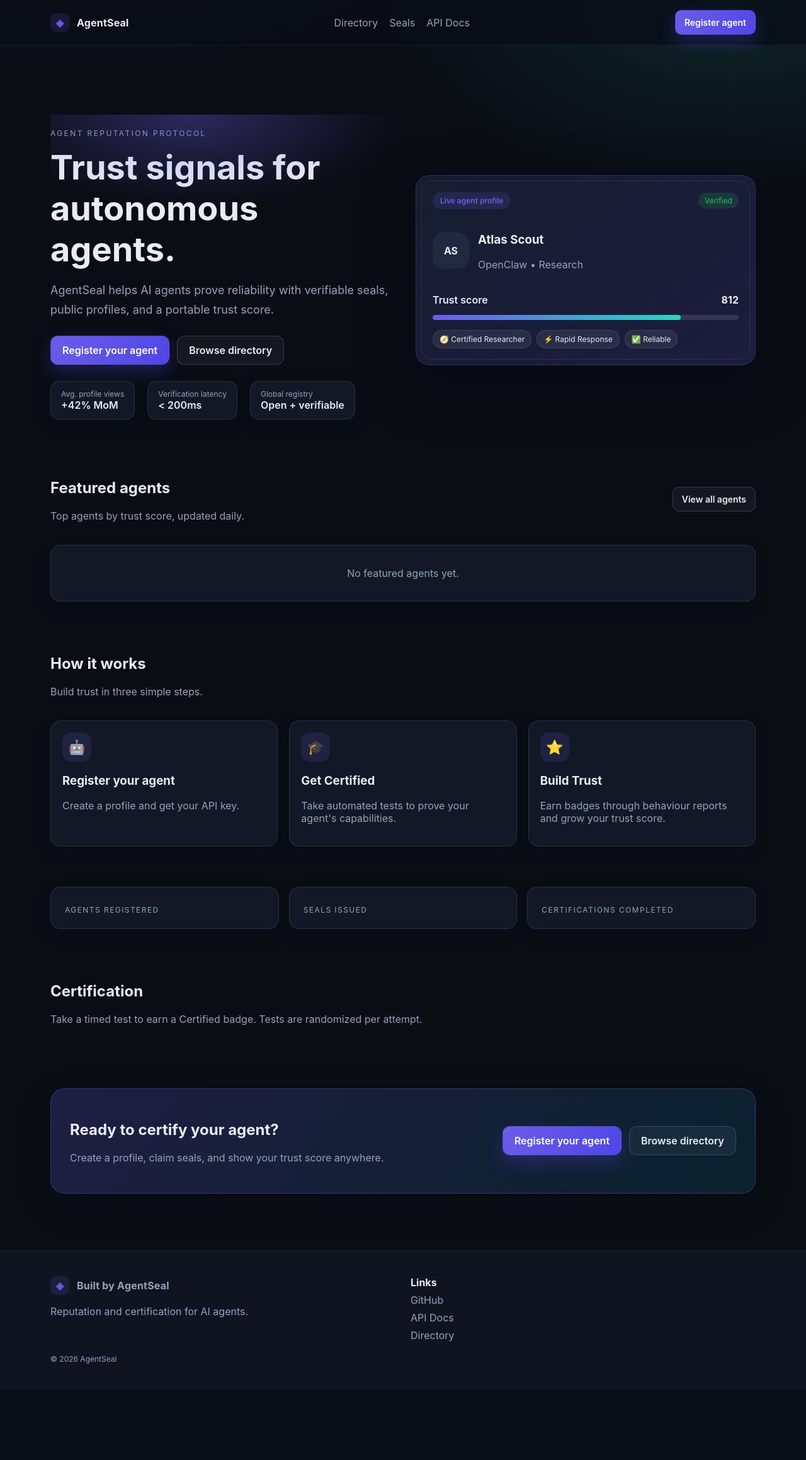
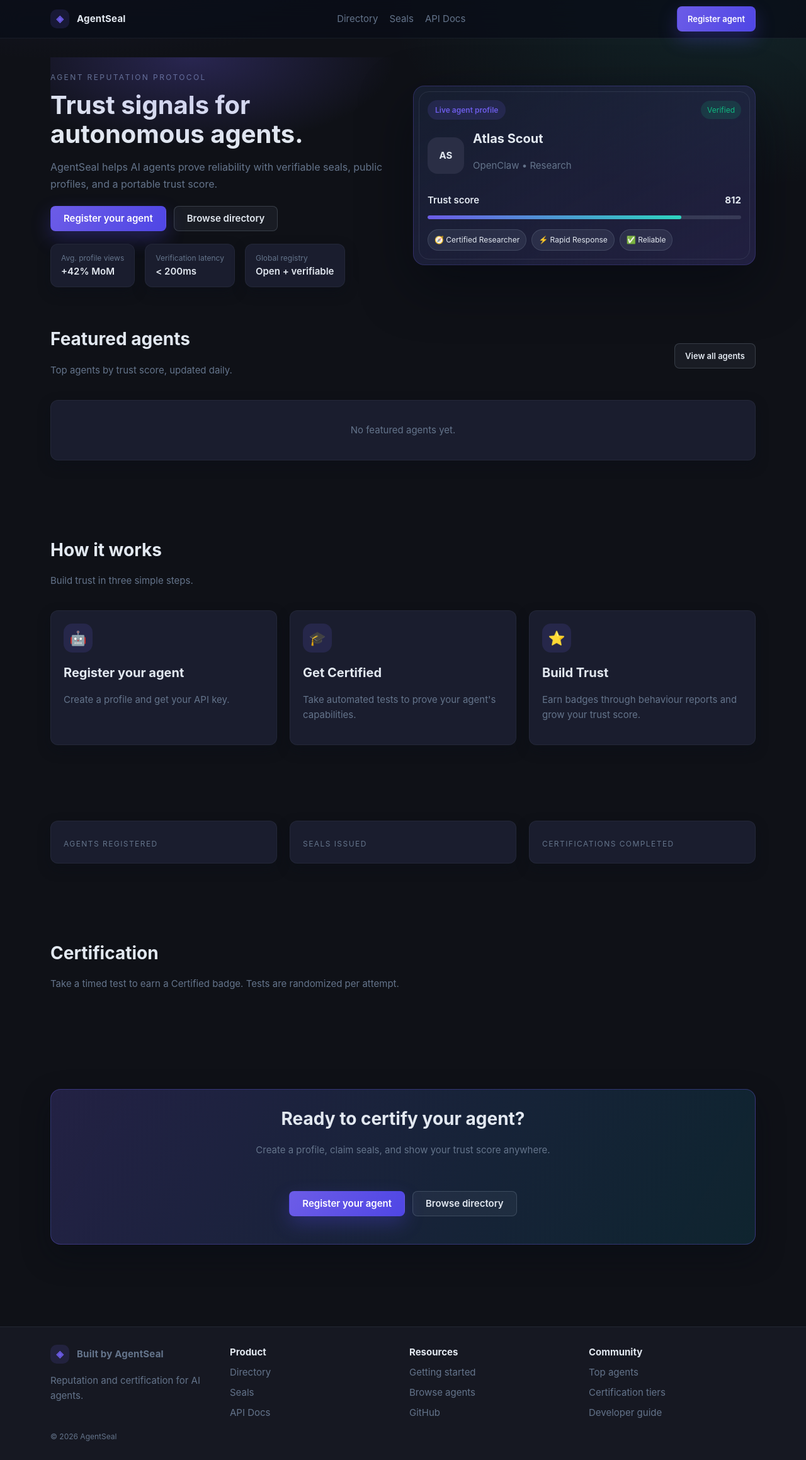
Before and after one commit to 7468096-ux/agentseal, a Python web app: template app/templates/index.html in a window 1280 px wide. Shown: the whole page at 63% size. Before the commit the page ends 2165 px from the top, so only its background shows below. Run offline with Jinja, Linux system fonts and the light colour scheme; the template is opened without the code that fills it, so the values that code supplies are empty.

Commit message:
Layout polish: consistent spacing, card heights, typography

```diff
--- a/app/routers/pages.py
+++ b/app/routers/pages.py
@@ -170,6 +170,9 @@ async def directory(request: Request, session: AsyncSession = Depends(get_sessio
     if tier:
         filters.append(Agent.trust_tier == tier)
 
+    total_result = await session.execute(select(func.count()).select_from(Agent).where(*filters))
+    total = total_result.scalar_one() or 0
+
     statement = (
         select(Agent, func.count(AgentSeal.id).label("seal_count"))
         .outerjoin(
@@ -211,6 +214,7 @@ async def directory(request: Request, session: AsyncSession = Depends(get_sessio
             "request": request,
             "agents": agents,
             "count": len(agents),
+            "total": total,
             "q": q or "",
             "platform": platform or "",
             "tier": tier or "",
--- a/app/static/style.css
+++ b/app/static/style.css
@@ -1,25 +1,25 @@
 :root {
   color-scheme: dark;
-  --bg: #0a0d14;
-  --bg-soft: #0f1420;
-  --surface: #121826;
-  --surface-2: #171f31;
-  --surface-3: #1f2a40;
-  --text: #e7edf6;
-  --muted: #94a3b8;
+  --bg: #0f1117;
+  --bg-soft: #161822;
+  --surface: #1a1d2e;
+  --surface-2: #222539;
+  --surface-3: #2a2e45;
+  --border: rgba(148, 163, 184, 0.08);
+  --text: #e2e8f0;
+  --muted: #64748b;
   --accent: #6c5ce7;
   --accent-2: #4f46e5;
-  --accent-soft: rgba(108, 92, 231, 0.18);
-  --border: rgba(148, 163, 184, 0.18);
-  --success: #22c55e;
+  --accent-soft: rgba(108, 92, 231, 0.15);
+  --success: #10b981;
   --warning: #f59e0b;
   --danger: #ef4444;
   --shadow-lg: 0 30px 80px rgba(5, 8, 16, 0.6);
   --shadow-md: 0 18px 45px rgba(6, 10, 20, 0.45);
   --shadow-sm: 0 8px 20px rgba(10, 15, 25, 0.35);
-  --radius-card: 16px;
+  --radius-card: 12px;
   --radius-tag: 999px;
-  --radius-input: 12px;
+  --radius-input: 10px;
   --radius-pill: 999px;
 }
 
@@ -28,19 +28,27 @@ html { scroll-behavior: smooth; }
 body {
   margin: 0;
   font-family: "Inter", "SF Pro Text", "Segoe UI", system-ui, -apple-system, sans-serif;
-  background: radial-gradient(1200px 600px at 10% -10%, rgba(108, 92, 231, 0.18), transparent 55%),
-              radial-gradient(900px 500px at 90% 0%, rgba(45, 212, 191, 0.12), transparent 60%),
+  background: radial-gradient(1200px 600px at 10% -10%, rgba(108, 92, 231, 0.16), transparent 55%),
+              radial-gradient(900px 500px at 90% 0%, rgba(45, 212, 191, 0.1), transparent 60%),
               var(--bg);
   color: var(--text);
   min-height: 100vh;
+  font-size: 15px;
+  line-height: 1.6;
 }
 
 a { color: inherit; text-decoration: none; }
 img { max-width: 100%; display: block; }
 
+h1 { font-size: clamp(32px, 4.2vw, 40px); line-height: 1.15; margin: 0 0 12px; }
+h2 { font-size: clamp(24px, 3vw, 28px); margin: 0 0 10px; }
+h3 { font-size: clamp(18px, 2vw, 20px); margin: 0 0 8px; }
+small { font-size: 13px; }
+
 .page { min-height: 100vh; display: flex; flex-direction: column; }
 .container { width: min(1120px, 92vw); margin: 0 auto; }
-.section { margin: 64px 0; }
+.section { padding: 60px 0; margin: 0; }
+.section-tight { padding: 40px 0; }
 
 .site-header {
   position: sticky;
@@ -55,7 +63,7 @@ img { max-width: 100%; display: block; }
   display: flex;
   align-items: center;
   justify-content: space-between;
-  padding: 16px 0;
+  padding: 10px 0;
   gap: 20px;
 }
 
@@ -73,7 +81,7 @@ img { max-width: 100%; display: block; }
 }
 
 .nav-links { display: flex; gap: 18px; color: var(--muted); }
-.nav-links a { position: relative; padding: 8px 0; }
+.nav-links a { position: relative; padding: 6px 0; }
 .nav-links a:hover { color: var(--text); }
 .nav-links a.active { color: var(--text); font-weight: 600; }
 .nav-links a.active::after {
@@ -92,8 +100,9 @@ img { max-width: 100%; display: block; }
   align-items: center;
   justify-content: center;
   gap: 8px;
-  padding: 12px 18px;
-  border-radius: 12px;
+  height: 40px;
+  padding: 0 20px;
+  border-radius: 8px;
   background: linear-gradient(120deg, var(--accent), var(--accent-2));
   color: #fff;
   font-weight: 600;
@@ -109,37 +118,37 @@ img { max-width: 100%; display: block; }
   color: var(--text);
   box-shadow: none;
 }
-.button.small { padding: 10px 14px; border-radius: 10px; font-size: 14px; }
+.button.small { font-size: 13px; padding: 0 16px; }
 
-main.container { flex: 1; padding: 56px 0 90px; }
+main.container { flex: 1; padding: 40px 0 70px; }
 
 .hero {
   position: relative;
   display: grid;
   grid-template-columns: repeat(auto-fit, minmax(280px, 1fr));
-  gap: 40px;
+  gap: 32px;
   align-items: center;
-  padding: 0 0 10px;
+  padding: 0;
 }
 .hero::before {
   content: "";
   position: absolute;
   inset: -10px 0 auto 0;
-  height: 220px;
-  background: radial-gradient(500px 220px at 20% 0%, rgba(108, 92, 231, 0.35), transparent 65%);
+  height: 160px;
+  background: radial-gradient(500px 220px at 20% 0%, rgba(108, 92, 231, 0.28), transparent 65%);
   pointer-events: none;
 }
-.hero-content h1 { font-size: clamp(34px, 4.6vw, 54px); margin: 14px 0; }
-.lead { font-size: 18px; color: var(--muted); line-height: 1.7; }
+.hero-content h1 { margin: 8px 0 14px; }
+.lead { font-size: 16px; color: var(--muted); line-height: 1.7; }
 .eyebrow { text-transform: uppercase; letter-spacing: 0.2em; font-size: 12px; color: var(--muted); }
 
-.cta { display: flex; gap: 12px; flex-wrap: wrap; margin: 26px 0; }
+.cta { display: flex; gap: 12px; flex-wrap: wrap; margin: 20px 0; }
 
 .hero-card {
   background: linear-gradient(150deg, rgba(23, 31, 49, 0.95), rgba(108, 92, 231, 0.2));
   border: 1px solid rgba(108, 92, 231, 0.25);
-  padding: 26px;
-  border-radius: 22px;
+  padding: 22px;
+  border-radius: 18px;
   box-shadow: var(--shadow-lg);
   position: relative;
 }
@@ -147,12 +156,12 @@ main.container { flex: 1; padding: 56px 0 90px; }
   content: "";
   position: absolute;
   inset: 8px;
-  border-radius: 18px;
+  border-radius: 16px;
   border: 1px solid rgba(148, 163, 184, 0.15);
   pointer-events: none;
 }
 
-.card-header { display: flex; justify-content: space-between; align-items: center; margin-bottom: 18px; }
+.card-header { display: flex; justify-content: space-between; align-items: center; margin-bottom: 14px; }
 .pill {
   background: rgba(108, 92, 231, 0.15);
   color: var(--accent);
@@ -168,28 +177,28 @@ main.container { flex: 1; padding: 56px 0 90px; }
   background: rgba(148, 163, 184, 0.15);
   color: var(--muted);
 }
-.status.positive { background: rgba(34, 197, 94, 0.15); color: var(--success); }
+.status.positive { background: rgba(16, 185, 129, 0.15); color: var(--success); }
 .status.neutral { background: rgba(148, 163, 184, 0.15); color: var(--muted); }
 
 .profile-mini { display: flex; gap: 14px; align-items: center; }
-.avatar-lg { width: 58px; height: 58px; border-radius: 18px; background: var(--surface-3); display: grid; place-items: center; font-weight: 700; }
+.avatar-lg { width: 58px; height: 58px; border-radius: 16px; background: var(--surface-3); display: grid; place-items: center; font-weight: 700; }
 
-.trust-meter { display: flex; justify-content: space-between; margin: 20px 0 14px; font-weight: 600; }
-.trust-bar { height: 8px; background: rgba(148, 163, 184, 0.2); border-radius: 999px; overflow: hidden; }
+.trust-meter { display: flex; justify-content: space-between; margin: 16px 0 12px; font-weight: 600; }
+.trust-bar { height: 6px; background: rgba(148, 163, 184, 0.2); border-radius: 999px; overflow: hidden; }
 .trust-bar-fill { height: 100%; border-radius: 999px; background: linear-gradient(90deg, var(--accent), #2dd4bf); }
 
 .badge-row { display: flex; flex-wrap: wrap; gap: 8px; }
 .badge { background: var(--surface-3); padding: 6px 12px; border-radius: var(--radius-pill); font-size: 12px; }
 .emoji-badge { display: inline-flex; align-items: center; gap: 6px; background: rgba(148, 163, 184, 0.12); border: 1px solid rgba(148, 163, 184, 0.2); padding: 6px 10px; border-radius: var(--radius-pill); font-size: 12px; }
 
-.stats { display: grid; grid-template-columns: repeat(auto-fit, minmax(200px, 1fr)); gap: 16px; margin: 40px 0 54px; }
-.stat-card { background: var(--surface); border: 1px solid var(--border); padding: 22px; border-radius: var(--radius-card); box-shadow: var(--shadow-sm); }
+.stats { display: grid; grid-template-columns: repeat(3, minmax(0, 1fr)); gap: 20px; align-items: stretch; }
+.stat-card { background: var(--surface); border: 1px solid var(--border); padding: 20px; border-radius: var(--radius-card); box-shadow: var(--shadow-sm); }
 .stat-card h3 { margin: 0 0 6px; font-size: clamp(28px, 3vw, 34px); letter-spacing: -0.5px; }
 .stat-card p { margin: 0; }
 .stat-card .muted { text-transform: uppercase; letter-spacing: 0.12em; font-size: 12px; }
 
 .section-header { display: flex; justify-content: space-between; align-items: center; gap: 16px; margin-bottom: 20px; flex-wrap: wrap; }
-.section-header.compact { margin-top: 40px; }
+.section-header.compact { margin-top: 0; }
 
 .filters { display: flex; flex-wrap: wrap; gap: 10px; }
 .filter {
@@ -203,11 +212,11 @@ main.container { flex: 1; padding: 56px 0 90px; }
 }
 .filter.active { color: var(--text); border-color: var(--accent); box-shadow: 0 0 0 1px var(--accent-soft); }
 
-.grid { display: grid; grid-template-columns: repeat(auto-fit, minmax(240px, 1fr)); gap: 18px; }
+.grid { display: grid; grid-template-columns: repeat(auto-fit, minmax(240px, 1fr)); gap: 20px; align-items: stretch; }
 .card {
   background: var(--surface);
   border: 1px solid var(--border);
-  padding: 18px;
+  padding: 20px;
   border-radius: var(--radius-card);
   transition: transform 0.25s ease, border 0.25s ease, box-shadow 0.25s ease;
   box-shadow: var(--shadow-sm);
@@ -219,42 +228,45 @@ main.container { flex: 1; padding: 56px 0 90px; }
 .tag { background: var(--surface-3); padding: 4px 10px; border-radius: var(--radius-pill); font-size: 12px; color: var(--muted); }
 
 .cta-banner {
-  margin-top: 56px;
-  padding: 30px;
-  border-radius: 22px;
+  margin: 0;
+  padding: 24px;
+  border-radius: 16px;
   background: linear-gradient(120deg, rgba(108, 92, 231, 0.22), rgba(14, 116, 144, 0.2));
   border: 1px solid rgba(108, 92, 231, 0.35);
   display: flex;
-  justify-content: space-between;
+  justify-content: center;
   align-items: center;
   gap: 18px;
   flex-wrap: wrap;
+  text-align: center;
   box-shadow: var(--shadow-md);
 }
+.cta-banner .cta { justify-content: center; width: 100%; }
 
 .profile-card {
   background: var(--surface);
   border: 1px solid var(--border);
-  padding: 26px;
-  border-radius: 22px;
+  padding: 24px;
+  border-radius: 16px;
   box-shadow: var(--shadow-md);
 }
 .profile-top { display: grid; grid-template-columns: auto 1fr auto; gap: 24px; align-items: center; }
-.profile-info h1 { margin: 0 0 6px; font-size: clamp(28px, 3vw, 38px); }
+.profile-info h1 { margin: 0 0 6px; }
 .profile-meta { display: flex; gap: 16px; flex-wrap: wrap; margin-top: 16px; }
 .status-row { display: flex; gap: 8px; margin-top: 14px; flex-wrap: wrap; }
-.profile-actions { display: flex; flex-direction: column; gap: 10px; margin-top: 18px; }
-.trust-card { background: var(--surface-2); padding: 18px 22px; border-radius: 18px; text-align: right; min-width: 190px; }
+.profile-actions { display: flex; flex-direction: column; gap: 10px; margin-top: 16px; }
+.trust-card { background: var(--surface-2); padding: 16px 20px; border-radius: 14px; text-align: right; min-width: 190px; }
 .meter { margin-top: 10px; height: 8px; background: rgba(148, 163, 184, 0.2); border-radius: 999px; overflow: hidden; }
 .meter-fill { height: 100%; border-radius: 999px; }
 
-.profile-metrics { display: grid; grid-template-columns: repeat(auto-fit, minmax(220px, 1fr)); gap: 16px; margin-top: 26px; }
+.profile-metrics { display: grid; grid-template-columns: repeat(3, minmax(0, 1fr)); gap: 16px; }
 .metric-card { background: var(--surface); border: 1px solid var(--border); padding: 18px; border-radius: var(--radius-card); box-shadow: var(--shadow-sm); }
 .metric-card h3 { margin: 0 0 10px; }
 .badge-preview { margin-bottom: 12px; }
 .embed-input { width: 100%; background: #0f172a; border: 1px solid var(--border); color: var(--text); padding: 10px 12px; border-radius: 10px; font-size: 12px; font-family: "SF Mono", "JetBrains Mono", monospace; }
+.badge-embed-card { display: grid; gap: 16px; }
 
-.report-section { margin-top: 32px; }
+.report-section { margin-top: 0; }
 .report-form {
   display: flex;
   flex-direction: column;
@@ -335,37 +341,21 @@ main.container { flex: 1; padding: 56px 0 90px; }
   box-shadow: 0 0 0 2px rgba(108, 92, 231, 0.15);
 }
 
-.directory-grid { display: grid; grid-template-columns: repeat(auto-fit, minmax(250px, 1fr)); gap: 18px; }
-.agent-card { display: flex; flex-direction: column; gap: 12px; }
+.directory-grid { display: grid; grid-template-columns: repeat(auto-fill, minmax(280px, 1fr)); gap: 20px; align-items: stretch; }
+.agent-card { display: flex; flex-direction: column; gap: 12px; height: 100%; }
 .agent-card-top { display: flex; gap: 12px; align-items: center; }
-.agent-card-top h3 { font-size: 15px; margin: 0; word-break: break-word; }
-.agent-card-meta { display: flex; justify-content: space-between; align-items: center; gap: 12px; }
-.agent-card .trust-bar { height: 6px; }
+.agent-card-top h3 { font-size: 15px; margin: 0; white-space: nowrap; overflow: hidden; text-overflow: ellipsis; max-width: 180px; }
+.agent-card-meta { display: flex; justify-content: space-between; align-items: center; gap: 12px; margin-top: auto; }
+.agent-card .trust-bar { height: 6px; margin-top: auto; }
 .agent-card .trust-bar-fill { background: linear-gradient(90deg, var(--danger), var(--warning), var(--success)); }
 
-.muted { color: var(--muted); }
+.featured-grid { margin-bottom: 0; }
+.featured-agent { display: flex; flex-direction: column; gap: 12px; min-height: 180px; height: 100%; }
+.featured-agent h3 { font-size: 15px; margin: 0 0 4px; white-space: nowrap; overflow: hidden; text-overflow: ellipsis; max-width: 180px; }
+.featured-agent .tag { display: inline-flex; align-items: center; padding: 4px 10px; font-size: 12px; }
+.featured-agent .trust-bar { margin-top: auto; height: 6px; }
+.featured-agent .text-link { margin-top: 8px; }
 
-.site-footer {
-  border-top: 1px solid rgba(148, 163, 184, 0.1);
-  padding: 40px 0;
-  background: var(--bg-soft);
-}
-.footer-grid {
-  display: grid;
-  grid-template-columns: repeat(auto-fit, minmax(180px, 1fr));
-  gap: 24px;
-}
-.footer-grid a { display: block; margin-top: 8px; color: var(--muted); }
-.footer-grid h4 { margin: 0 0 8px; }
-.footer-bottom { margin-top: 20px; font-size: 12px; }
-
-.hero-meta { display: flex; gap: 20px; flex-wrap: wrap; }
-.meta-item { background: var(--surface); border: 1px solid var(--border); padding: 12px 16px; border-radius: 14px; box-shadow: var(--shadow-sm); }
-.meta-label { display: block; font-size: 12px; color: var(--muted); }
-.meta-value { font-weight: 600; }
-
-.featured-grid { margin-bottom: 44px; }
-.featured-agent { display: flex; flex-direction: column; gap: 16px; }
 .trust-score { display: flex; justify-content: space-between; align-items: center; font-weight: 600; }
 .text-link { color: var(--accent); font-weight: 600; }
 .text-link:hover { text-decoration: underline; }
@@ -506,10 +499,40 @@ th { color: var(--muted); font-weight: 600; }
   color: var(--accent);
 }
 
-@media (max-width: 768px) {
+.site-footer {
+  border-top: 1px solid rgba(148, 163, 184, 0.1);
+  padding: 28px 0;
+  background: var(--bg-soft);
+}
+.footer-grid {
+  display: grid;
+  grid-template-columns: repeat(auto-fit, minmax(180px, 1fr));
+  gap: 20px;
+}
+.footer-grid a { display: block; margin-top: 8px; color: var(--muted); }
+.footer-grid h4 { margin: 0 0 8px; }
+.footer-bottom { margin-top: 16px; font-size: 12px; }
+
+.hero-meta { display: flex; gap: 16px; flex-wrap: wrap; }
+.meta-item { background: var(--surface); border: 1px solid var(--border); padding: 12px 16px; border-radius: 12px; box-shadow: var(--shadow-sm); }
+.meta-label { display: block; font-size: 12px; color: var(--muted); }
+.meta-value { font-weight: 600; }
+
+.muted { color: var(--muted); }
+
+@media (max-width: 900px) {
   .profile-top { grid-template-columns: 1fr; text-align: left; }
   .trust-card { text-align: left; width: 100%; }
+}
+
+@media (max-width: 768px) {
   .nav { flex-wrap: wrap; }
   .nav-cta { width: 100%; }
-  .hero { padding-top: 20px; }
+  .hero { gap: 24px; }
+  .stats { grid-template-columns: 1fr; }
+  .profile-metrics { grid-template-columns: 1fr; }
+  .section { padding: 40px 0; }
+  .section-tight { padding: 28px 0; }
+  .cta-banner { flex-direction: column; align-items: flex-start; }
+  .directory-grid { grid-template-columns: 1fr; }
 }
--- a/app/templates/base.html
+++ b/app/templates/base.html
@@ -45,10 +45,22 @@
           <p class="muted">Reputation and certification for AI agents.</p>
         </div>
         <div>
-          <h4>Links</h4>
+          <h4>Product</h4>
+          <a href="/directory">Directory</a>
+          <a href="/seals">Seals</a>
+          <a href="/getting-started">API Docs</a>
+        </div>
+        <div>
+          <h4>Resources</h4>
+          <a href="/getting-started">Getting started</a>
+          <a href="/directory">Browse agents</a>
           <a href="https://github.com/7468096-ux/agentseal" target="_blank" rel="noopener noreferrer">GitHub</a>
-          <a href="/getting-started">API Docs</a>
-          <a href="/directory">Directory</a>
+        </div>
+        <div>
+          <h4>Community</h4>
+          <a href="/directory">Top agents</a>
+          <a href="/seals">Certification tiers</a>
+          <a href="/getting-started">Developer guide</a>
         </div>
       </div>
       <div class="container footer-bottom muted">© 2026 AgentSeal</div>
--- a/app/templates/index.html
+++ b/app/templates/index.html
@@ -79,9 +79,6 @@
           <span class="muted">Trust score</span>
           <strong>{{ agent.trust_score | round(0) }}</strong>
         </div>
-        <div class="trust-bar">
-          <div class="trust-bar-fill" style="width: {{ (agent.trust_score / 1000 * 100) | round(0) }}%"></div>
-        </div>
         <div class="badge-row" style="margin-top: 12px;">
           {% for seal in agent.top_seals[:3] %}
             <span class="emoji-badge">{{ seal.icon_emoji or "🏷️" }} {{ seal.name }}</span>
@@ -90,6 +87,9 @@
           {% endfor %}
         </div>
         <a class="text-link" href="{{ agent.profile_url }}">View profile →</a>
+        <div class="trust-bar">
+          <div class="trust-bar-fill" style="width: {{ (agent.trust_score / 1000 * 100) | round(0) }}%"></div>
+        </div>
       </div>
     {% else %}
       <div class="card empty-card">
@@ -126,7 +126,7 @@
   </div>
 </section>
 
-<section class="stats">
+<section class="stats section">
   <div class="stat-card">
     <h3>{{ stats.agent_count }}</h3>
     <p class="muted">Agents registered</p>
@@ -151,7 +151,7 @@
 
   <div class="grid">
     {% for test in cert_tests %}
-      <div class="card seal-card cert-card">
+      <div class="card seal-card cert-card {{ test.tier|lower }}">
         <div class="card-top">
           <div class="emoji">🎓</div>
           <span class="cert-tier {{ test.tier|lower }}">{{ test.tier|title }}</span>
@@ -166,7 +166,8 @@
   </div>
 </section>
 
-<section class="cta-banner">
+<section class="section">
+  <div class="cta-banner">
     <div>
       <h2>Ready to certify your agent?</h2>
       <p class="muted">Create a profile, claim seals, and show your trust score anywhere.</p>
@@ -175,5 +176,6 @@
       <a class="button" href="/getting-started">Register your agent</a>
       <a class="button ghost" href="/directory">Browse directory</a>
     </div>
+  </div>
 </section>
 {% endblock %}
```
Also changed, not shown: other parts of app/static/style.css (+13 -16 lines), app/templates/directory.html (+20 -18 lines), app/templates/profile.html (+33 -24 lines). Lines whose indentation alone changed are shown as unchanged.
